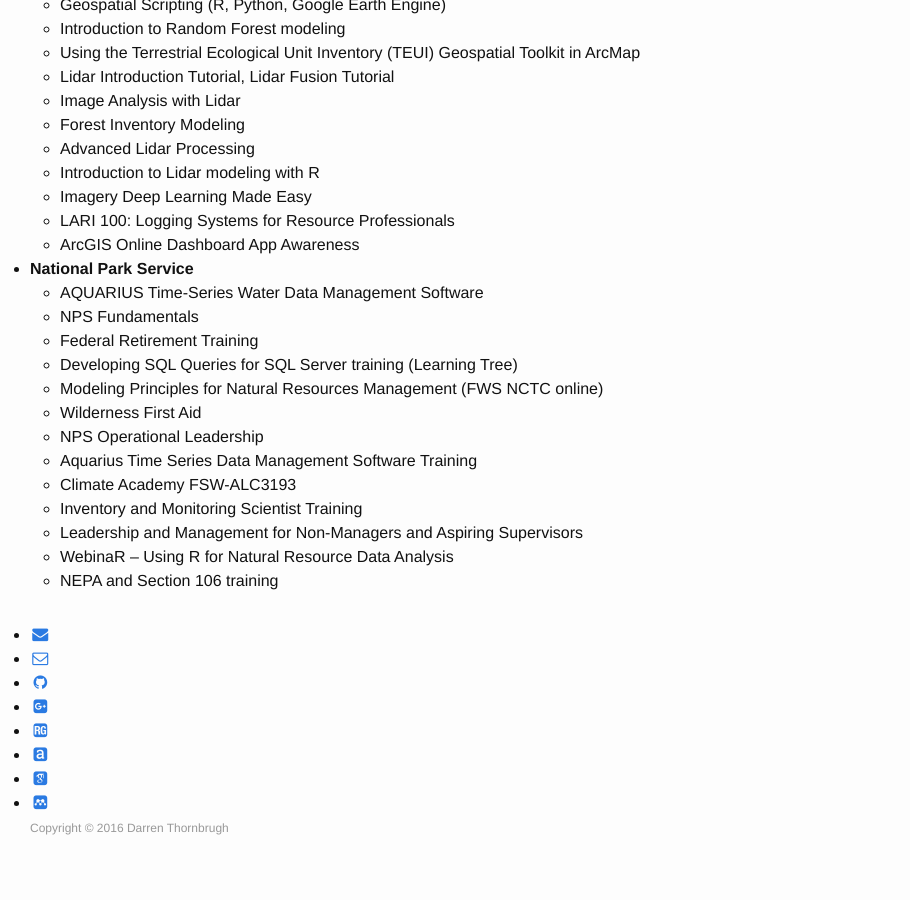
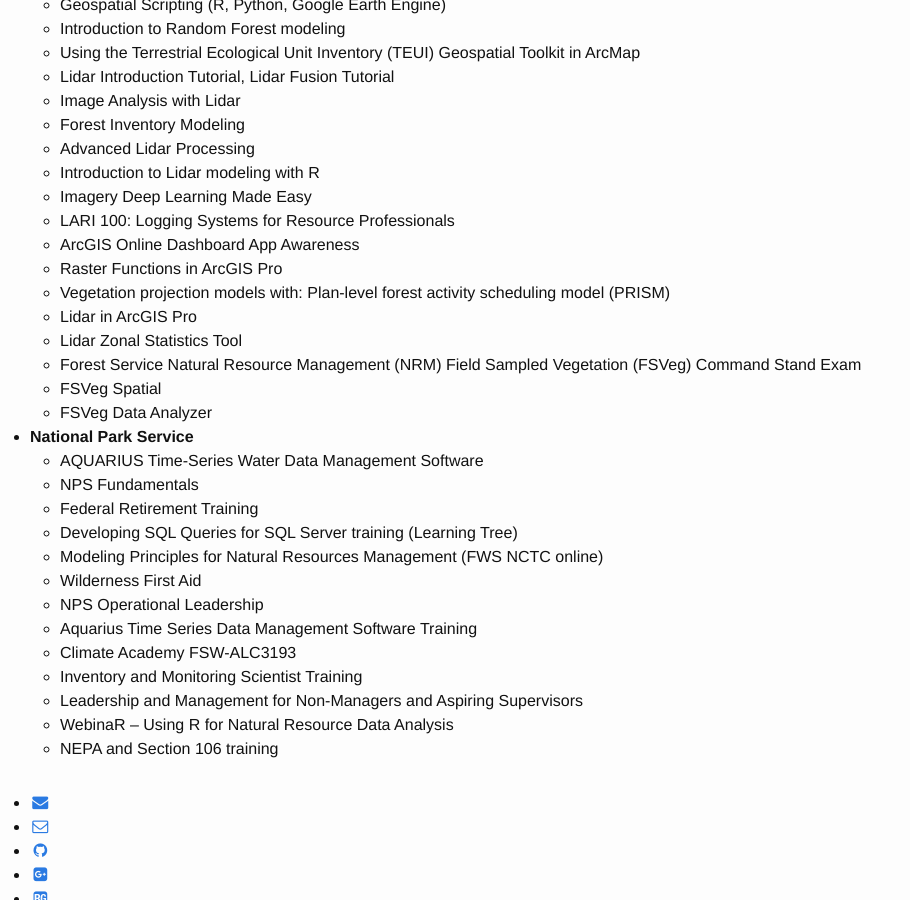
Before and after one commit to dthor/dthor.github.io, a Jekyll site: the page built from work/work.md, in a window 1280 px wide and 900 px high, scrolled down 1924 px. Shown: the whole window, without its empty margins (0-910 px from the left). Built offline with Jekyll 4.4.1, drawn with Linux system fonts in a browser that asks for light colours; nearby versions of some CDN libraries; some web fonts are replaced; before the commit the page ends 2778 px from its top, so only the background shows below that.

Commit message:
Update work.md
added some current trainings 2022/03/29

```diff
--- a/work/work.md
+++ b/work/work.md
@@ -78,6 +78,13 @@
   +	Imagery Deep Learning Made Easy
   +	LARI 100: Logging Systems for Resource Professionals
   +	ArcGIS Online Dashboard App Awareness
+  +	Raster Functions in ArcGIS Pro
+  +     Vegetation projection models with: Plan-level forest activity scheduling model (PRISM)
+  +	Lidar in ArcGIS Pro
+  +	Lidar Zonal Statistics Tool
+  +	Forest Service Natural Resource Management (NRM) Field Sampled Vegetation (FSVeg) Command Stand Exam
+  +	FSVeg Spatial
+  +	FSVeg Data Analyzer
 
 * **National Park Service**
   +	AQUARIUS Time-Series Water Data Management Software
```
